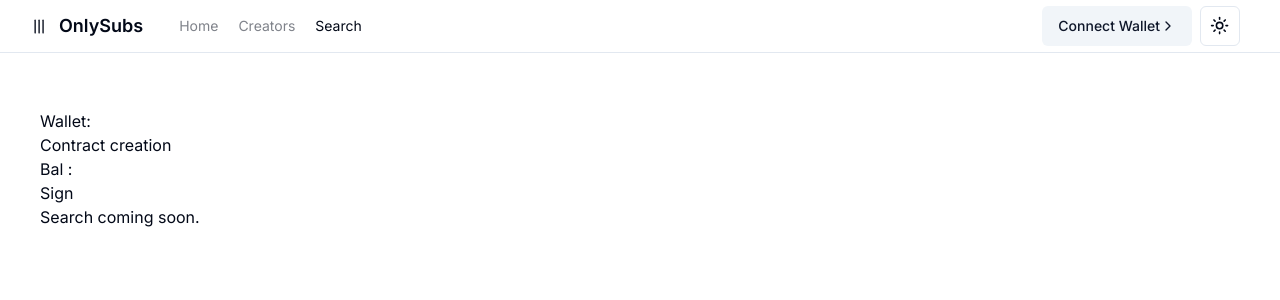
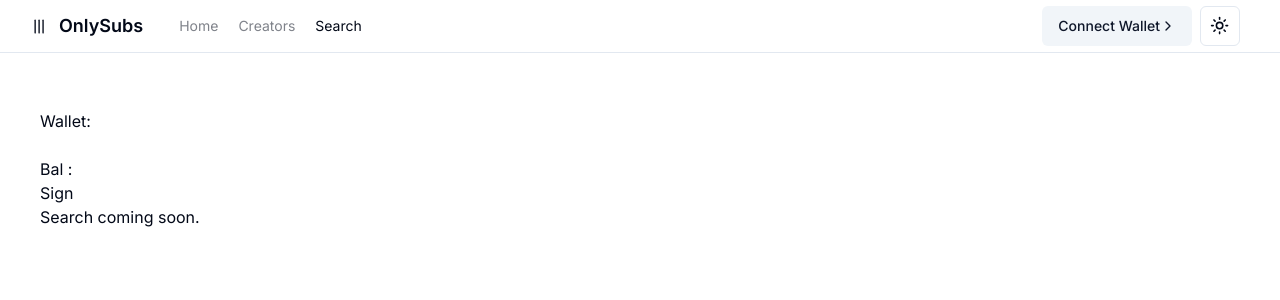
Before and after one commit to dabit3/lens-pwa, a Next.js app: page /search in a window 1280 px wide. Shown: the top 300 px of the page. Built offline with nearby package versions, Linux system fonts and the light colour scheme; no server answers.

Commit message:
rm unused

```diff
--- a/app/search/SignButton.tsx
+++ b/app/search/SignButton.tsx
@@ -30,38 +30,6 @@ export function SignMessageButton() {
 
   }
 
-  const shareFac = async () => {
-    await embeddedWallet?.switchChain(sampleChain); // make sure the wallet is on the correct chain
-    const provider = await embeddedWallet?.getEthersProvider(); // ethers provider object
-    console.log(provider);
-    const signer = provider?.getSigner(); // ethers signer object
-    console.log(signer);
-    if (signer) {
-        try {
-          const address = await signer.getAddress(); // Get the wallet address
-          const shareSampleFactory = new ShareSample__factory(signer);
-          const deploymentTransaction = await shareSampleFactory.getDeployTransaction(
-            // Provide the constructor parameters here
-            // For example:
-            // '0xYourWithdrawAddress',
-            address,
-            100, // Subscription rate
-            // '0xSharesSubjectAddress'
-            address
-          );
-
-          // Send the deployment transaction
-          const txResponse = await signer.sendTransaction(deploymentTransaction);
-
-          // Wait for the deployment to be mined
-          await txResponse.wait();
-
-          console.log('ShareSample contract deployed successfully');
-        } catch (error) {
-          console.error('Error deploying ShareSample contract:', error);
-        }
-      }
-  }
 
 //   const mintNFT = async () => {
 //     await embeddedWallet?.switchChain(sampleChain); // make sure the wallet is on the correct chain
@@ -99,9 +67,6 @@ export function SignMessageButton() {
   return (
     <>
     <p>Wallet: {embeddedWallet?.address}</p>
-    <button onClick={shareFac}>
-        Contract creation
-    </button>
     <br />
     <button onClick={thing}>
         Bal : {walletBallance}
```
